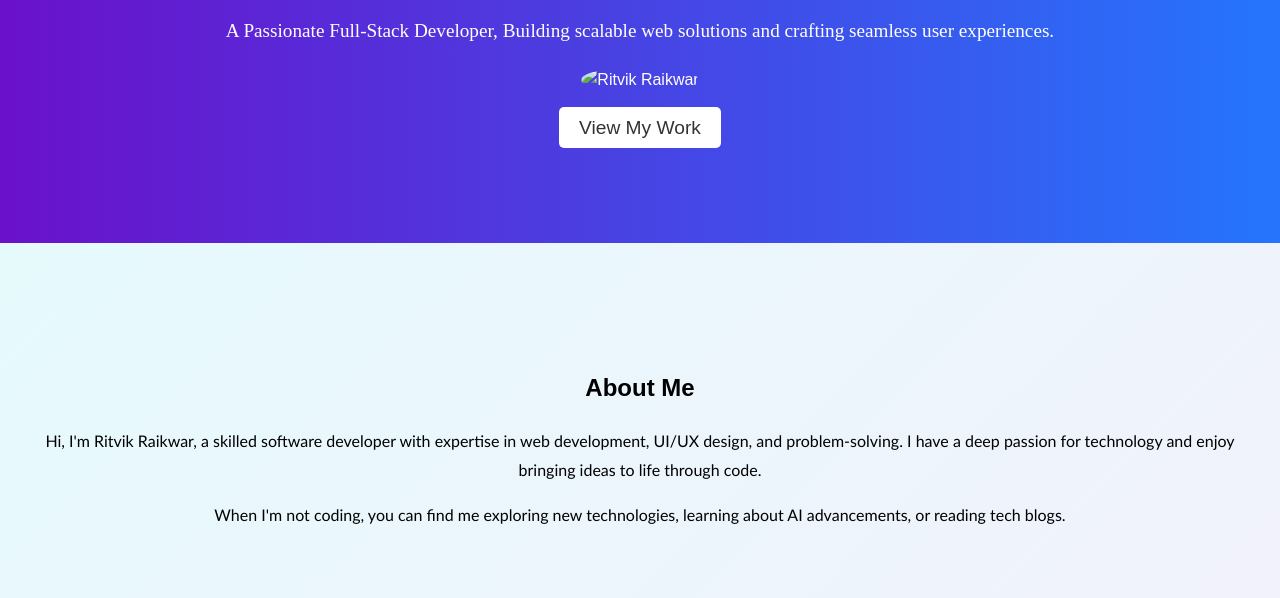
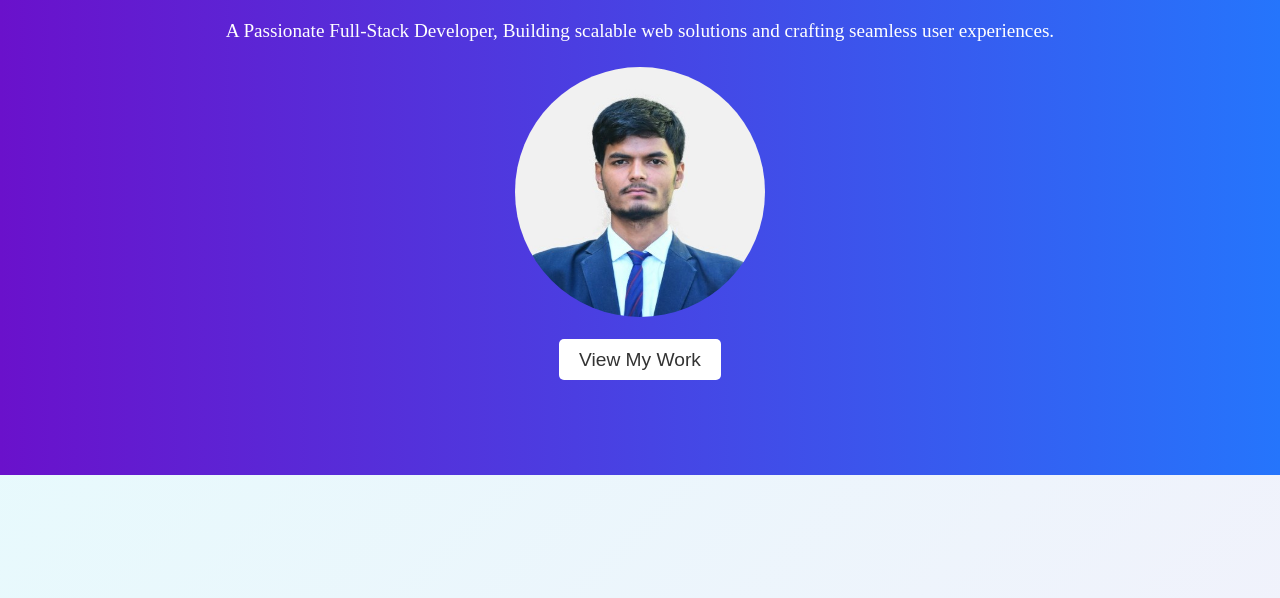
Before and after one commit to raikwarritvik04/mini_iwt, a plain HTML site: page index.html in a window 1280 px wide. Shown: the part 200-798 px from the top of the page. Drawn offline with Linux system fonts and the light colour scheme.

Commit message:
Update index.html

```diff
--- a/index.html
+++ b/index.html
@@ -287,7 +287,7 @@
         <h1>Hello, I'm <span class="highlight">Ritvik Raikwar</span></h1>
         <p>A Passionate Full-Stack Developer, Building scalable web solutions and crafting seamless user experiences.</p>
 
-        <img src="ritvik.jpg" alt="Ritvik Raikwar" style="width: 250px; height: 250px; border-radius: 50%; margin-bottom: 20px;"><br>
+        <img src="ritvik.jpeg" alt="Ritvik Raikwar" style="width: 250px; height: 250px; border-radius: 50%; margin-bottom: 20px;"><br>
 
         <a href="#projects" class="btn">View My Work</a>
     </section>
```
